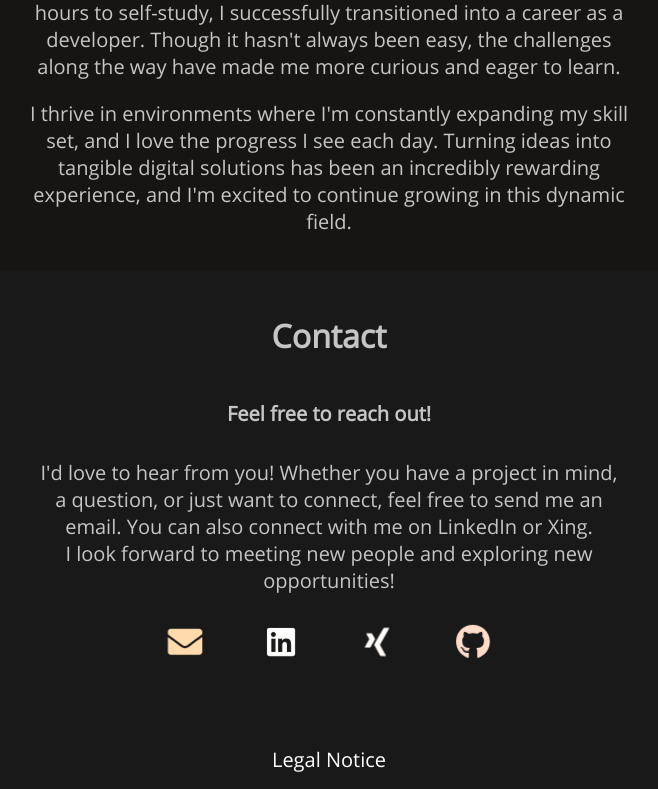
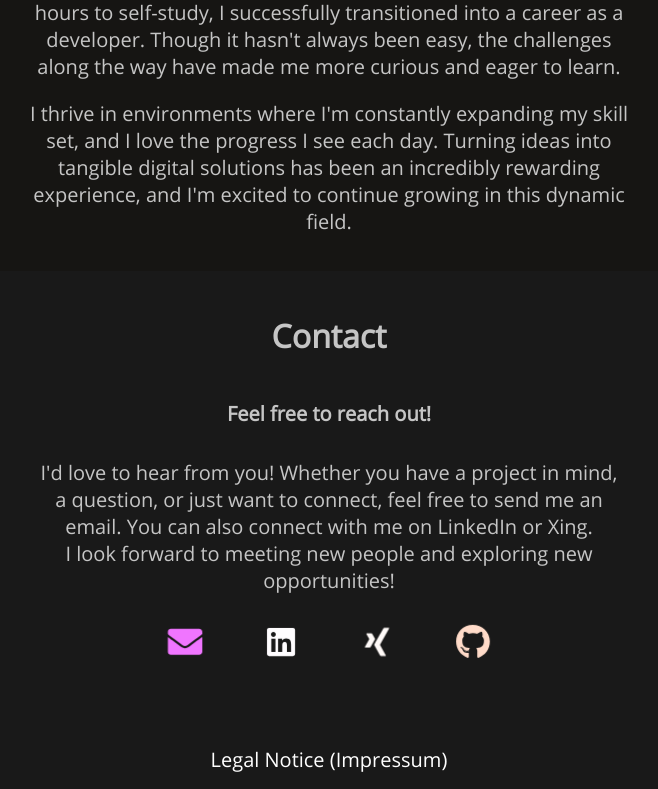
Before and after one commit to MichaelGee76/michael-alexander-gottung.portfolio, a React (Vite) app: page / in a window 1280 px wide. Shown: the part 2745-3534 px from the top of the page, without its empty margins (311-969 px from the left). Built offline with nearby package versions, Linux system fonts and the light colour scheme.

Commit message:
fixed legal note, contanct animation

```diff
--- a/src/pages/Contact/Contact.css
+++ b/src/pages/Contact/Contact.css
@@ -53,12 +53,12 @@
     33% {
         transform: scale(1.1);
         filter: brightness(1.5);
-        color: #ff8660;
+        color: #9933ff;
+
     }
     66% {
         transform: scale(1.2);
         filter: brightness(1.2);
-        /* color: #9933ff; */
         color: #ff8660;
     }
     100% {
@@ -70,19 +70,19 @@
 
 /* Verzögerungen für die Welle */
 .social-icons a:nth-child(1) {
-    animation-delay: 0s; /* Das erste Icon startet sofort */
+    animation-delay: 0s;
 }
 
 .social-icons a:nth-child(2) {
-    animation-delay: 1s; /* Verzögerung von 0.5 Sekunden */
+    animation-delay: 1s; /
 }
 
 .social-icons a:nth-child(3) {
-    animation-delay: 1.5s; /* Verzögerung von 1 Sekunde */
+    animation-delay: 1.5s;
 }
 
 .social-icons a:nth-child(4) {
-    animation-delay: 2s; /* Verzögerung von 1.5 Sekunden */
+    animation-delay: 2s;
 }
 
 /* ########### Media Queries ########### */
@@ -141,17 +141,17 @@
 
 /* Verzögerungen für die Welle */
 .social-icons a:nth-child(1) {
-    animation-delay: 0s; /* Das erste Icon startet sofort */
+    animation-delay: 0s;
 }
 
 .social-icons a:nth-child(2) {
-    animation-delay: 1s; /* Verzögerung von 0.5 Sekunden */
+    animation-delay: 1s;
 }
 
 .social-icons a:nth-child(3) {
-    animation-delay: 1.5s; /* Verzögerung von 1 Sekunde */
+    animation-delay: 1.5s;
 }
 
 .social-icons a:nth-child(4) {
-    animation-delay: 2s; /* Verzögerung von 1.5 Sekunden */
+    animation-delay: 2s;
 }
--- a/src/pages/Home/Home.jsx
+++ b/src/pages/Home/Home.jsx
@@ -106,7 +106,7 @@ const Home = ({ sectionRefs }) => {
             </div>
             <div className="imprint-link-container">
                 <Link to="/legal-notice" className="imprint-link">
-                    Legal Notice
+                    Legal Notice (Impressum)
                 </Link>
             </div>
         </div>
--- a/src/pages/Imprint/Imprint.jsx
+++ b/src/pages/Imprint/Imprint.jsx
@@ -5,7 +5,7 @@ const Imprint = () => {
     return (
         <div className="imprint-container">
             <div className="imprint-content">
-                <h1>Imprint</h1>
+                <h1>Legal Notice (Impressum)</h1>
 
                 <h2>Information according to § 5 TMG</h2>
                 <p>
```
